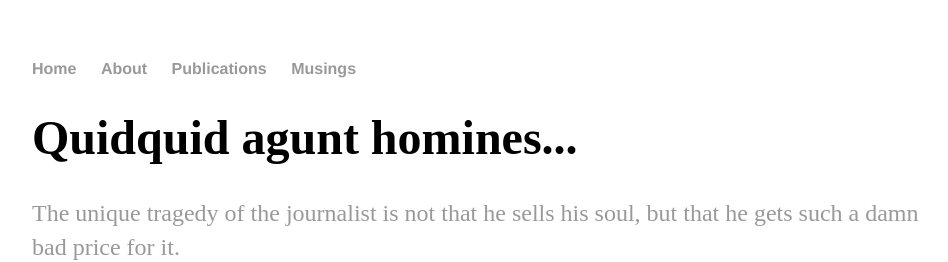
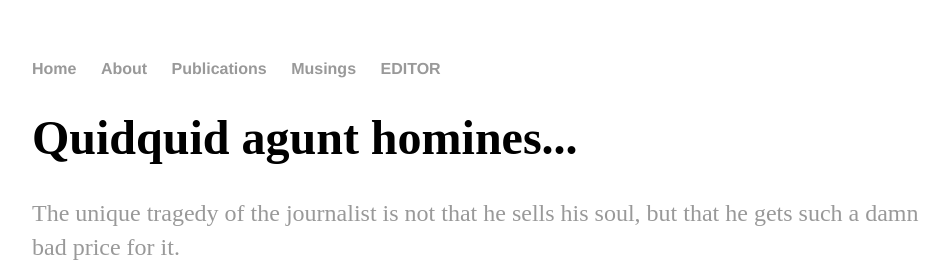
Before and after one commit to jpdavo/jpdavo.github.io, a Jekyll site: the page built from index.html, in a window 1280 px wide. Shown: the top 262 px of the page, without its empty margins (160-1108 px from the left). Built offline with Jekyll 4.4.1, drawn with Linux system fonts in a browser that asks for light colours.

Commit message:
Update default.html

```diff
--- a/_layouts/default.html
+++ b/_layouts/default.html
@@ -12,6 +12,8 @@
 		        	<li><a href="/about">About</a></li>
 	        		<li><a href="/publications">Publications</a></li>
 	        		<li><a href="/blog">Musings</a></li>
+					<li><a href="/editor">EDITOR</a></li>
+
 	    		</ul>
 			</nav>
 			<div class="container">
```
